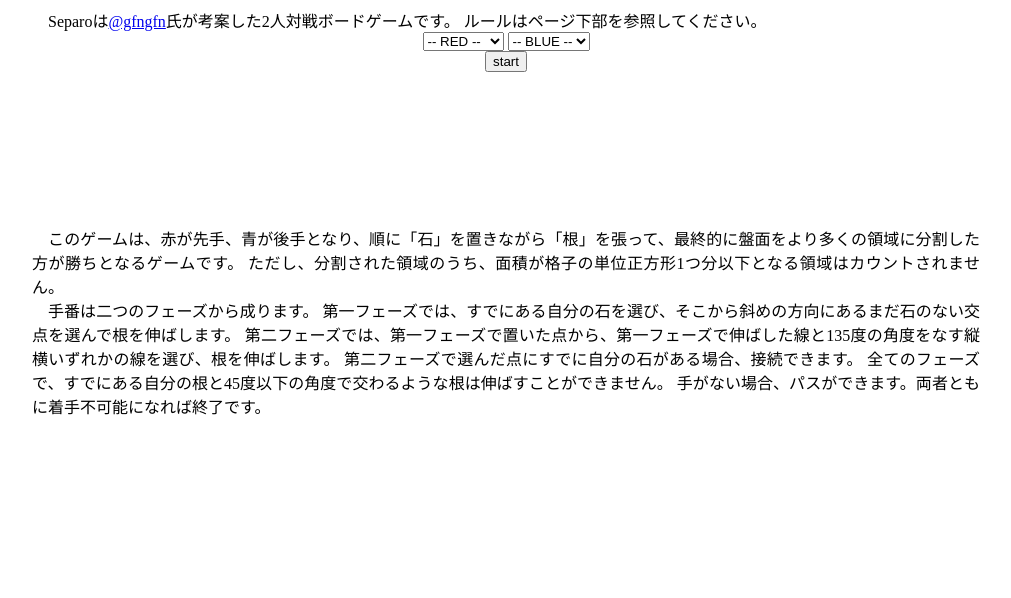
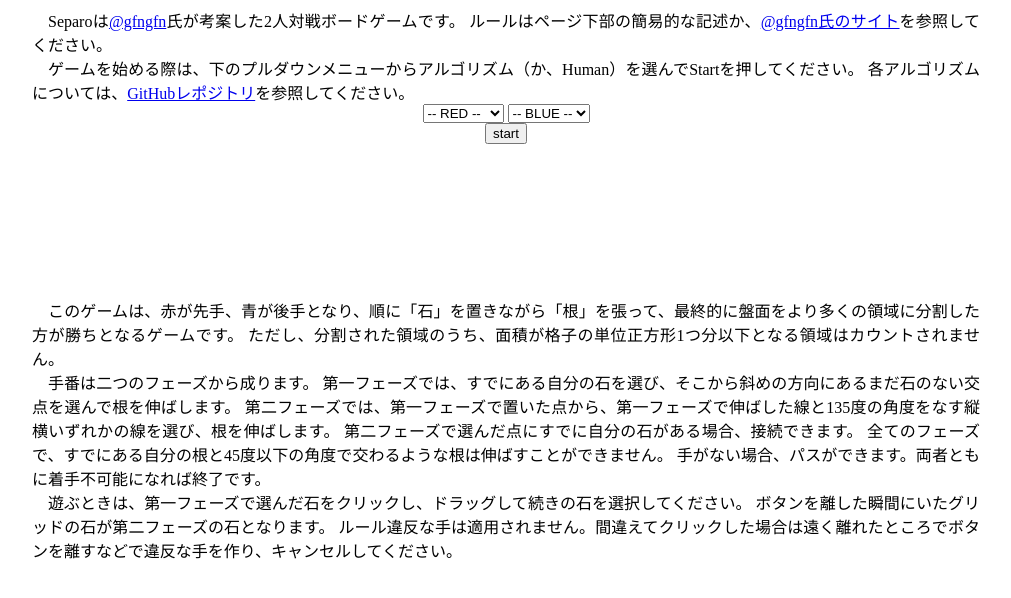
Before and after one commit to ToruNiina/separo-rs, a website built with webpack: page static/index.html in a window 1280 px wide. Shown: the whole page, without its empty margins (134-1145 px from the left). Built offline with nearby package versions, Linux system fonts and the light colour scheme.

Commit message:
:pencil: add description

```diff
--- a/static/index.html
+++ b/static/index.html
@@ -9,7 +9,11 @@
     <div id="description">
       <p align="justify" style="width: 75%; margin:0 auto; text-indent: 1em;">
         Separoは<a href="https://github.com/gfngfn">@gfngfn</a>氏が考案した2人対戦ボードゲームです。
-        ルールはページ下部を参照してください。
+        ルールはページ下部の簡易的な記述か、<a href="http://buddhagaja.soregashi.com/boardgame.html#jump_boardgame_separo">@gfngfn氏のサイト</a>を参照してください。
+      </p>
+      <p align="justify" style="width: 75%; margin:0 auto; text-indent: 1em;">
+        ゲームを始める際は、下のプルダウンメニューからアルゴリズム（か、Human）を選んでStartを押してください。
+        各アルゴリズムについては、<a href="https://github.com/ToruNiina/separo-rs">GitHubレポジトリ</a>を参照してください。
       </p>
     </div>
 
@@ -50,6 +54,11 @@
         全てのフェーズで、すでにある自分の根と45度以下の角度で交わるような根は伸ばすことができません。
         手がない場合、パスができます。両者ともに着手不可能になれば終了です。
       </p>
+      <p align="justify" style="width: 75%; margin:0 auto; text-indent: 1em;">
+        遊ぶときは、第一フェーズで選んだ石をクリックし、ドラッグして続きの石を選択してください。
+        ボタンを離した瞬間にいたグリッドの石が第二フェーズの石となります。
+        ルール違反な手は適用されません。間違えてクリックした場合は遠く離れたところでボタンを離すなどで違反な手を作り、キャンセルしてください。
+      </p>
     </div>
     <script type="text/javascript" src="index.js"></script>
   </body>
```
